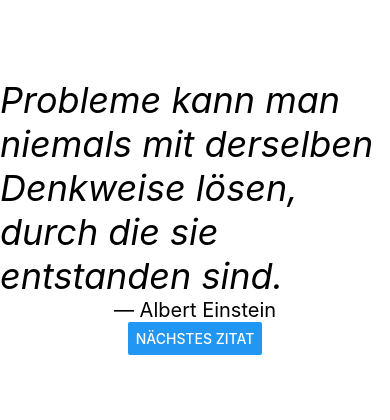
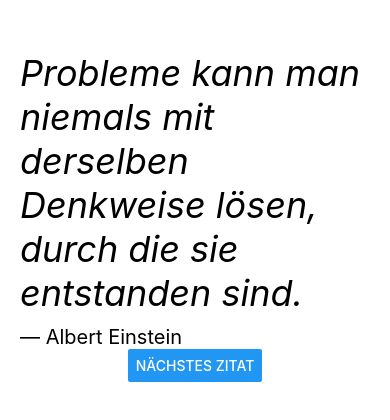
Before and after one commit to TrendingTechnology/NiceQuotes, a React Native app: screen / in a window 390 px wide. Shown: the part 206-626 px from the top of the page. Built offline with nearby package versions, Linux system fonts and the light colour scheme.

Commit message:
Abstände mit View als Container-Element definieren

```diff
--- a/js/components/Quote.js
+++ b/js/components/Quote.js
@@ -1,20 +1,24 @@
-import React, { Fragment } from 'react';
-import { StyleSheet, Text } from 'react-native';
+import React from 'react';
+import { StyleSheet, Text, View } from 'react-native';
 
 export default function Quote(props) {
   const { text, author } = props;
   return (
-    <Fragment>
+    <View style={styles.container}>
       <Text style={styles.text}>{text}</Text>
       <Text style={styles.author}>&mdash; {author}</Text>
-    </Fragment>
+    </View>
   );
 }
 
 const styles = StyleSheet.create({
+  container: {
+    paddingHorizontal: 20
+  },
   text: {
     fontSize: 36,
-    fontStyle: 'italic'
+    fontStyle: 'italic',
+    marginBottom: 10
   },
   author: {
     fontSize: 20
```
